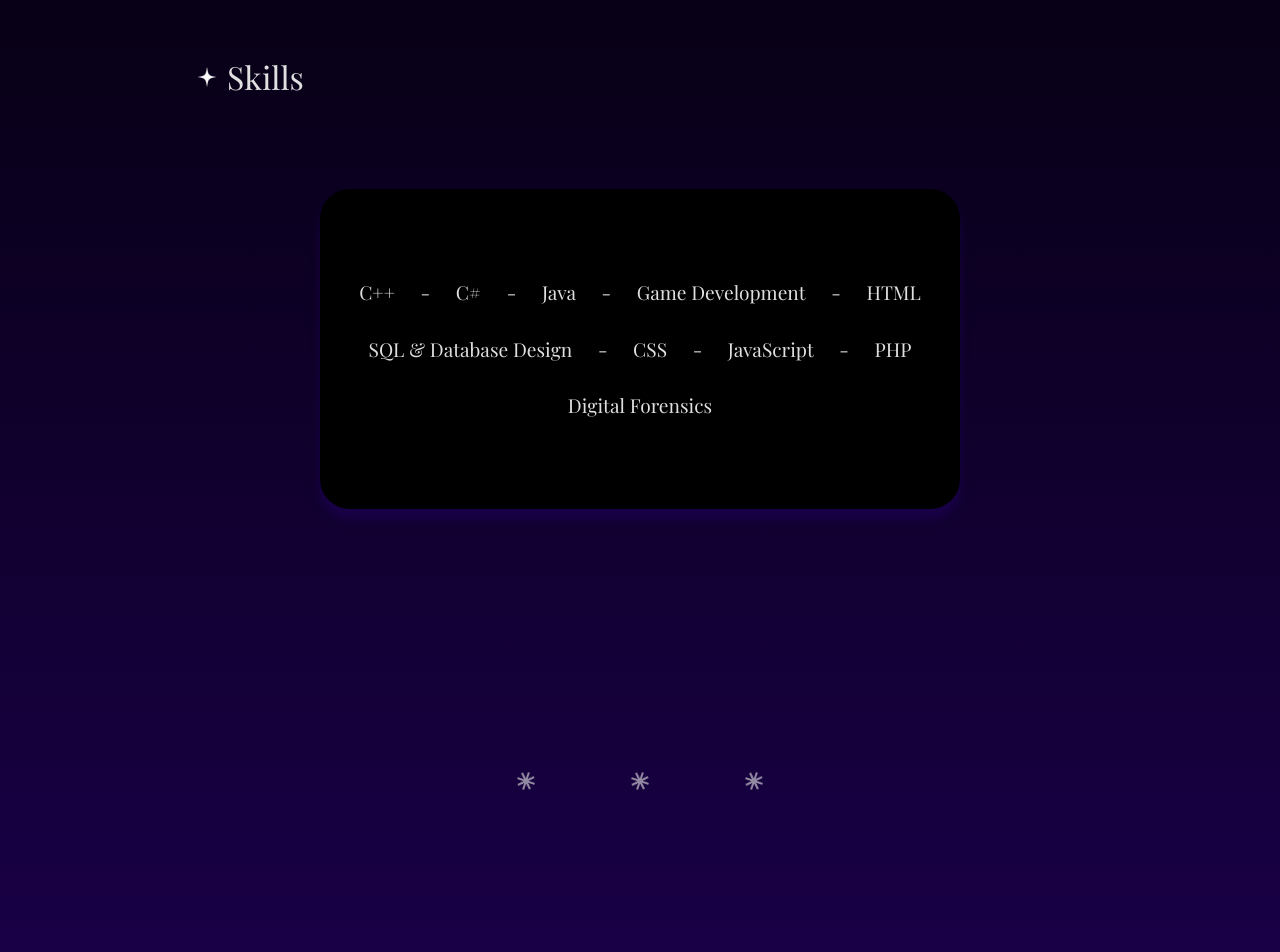
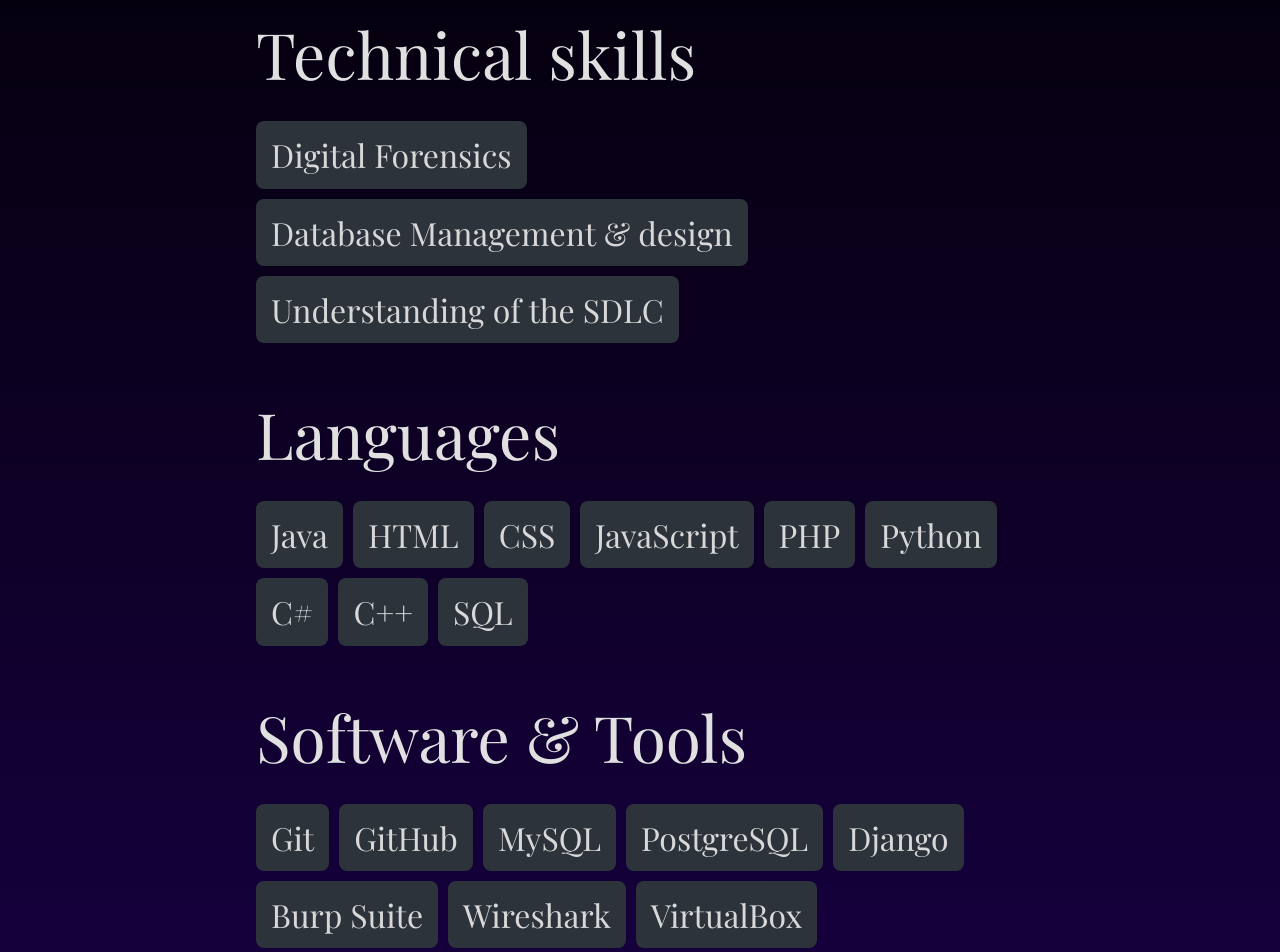
Before and after one commit to shouqv/Portfolio, a plain HTML site: page index.html in a window 1280 px wide. Shown: the part 1847-2799 px from the top of the page. Drawn offline with nearby package versions, Linux system fonts and the light colour scheme; a web font is replaced by a local one.

Commit message:
updating the skills section, and the animation of the project card

```diff
--- a/index.html
+++ b/index.html
@@ -38,9 +38,7 @@
                 </div>
                 <p class="content inMain"> Hey there! I'm Shouq Almutairi, a fresh Computer Science graduate with
                     First-Class Honours. I'm passionate about quantum computing, cybersecurity, game development, and
-                    machine learning.
-                    Beyond tech, I enjoy playing games and watching the Harry Potter movies during my leisure time
-                    &#9734;.
+                    machine learning &#9734;.
                 </p>
             </section>
 
@@ -54,20 +52,40 @@
                     <h2 class="inMain">Skills</h2>
                 </div>
 
-                <div class="movingDiv">
-                    <div class="centeringDiv">
-                        <ul class="content inMain" id="skillList">
-                            <li>C++</li>-
-                            <li>C#</li>-
-                            <li>Java</li>-
-                            <li>Game Development</li>-
-                            <li>HTML</li>
-                            <li>SQL & Database Design</li>-
-                            <li>CSS</li>-
-                            <li>JavaScript</li>-
-                            <li>PHP</li>
-                            <li>Digital Forensics</li>
-                        </ul>
+
+                <div class="centeringDiv">
+                    <div class="skills-section content">
+                        <h3 class="inMain" >Technical skills</h3>
+                        <div class="skills">
+                            <span class="skill">Digital Forensics</span>
+                            <span class="skill">Database Management & design</span>
+                            <span class="skill">Understanding of the SDLC</span>
+                        </div>
+
+                        <h3 class="inMain">Languages</h3>
+                        <div class="skills">
+                            <span class="skill">Java</span>
+                            <span class="skill">HTML</span>
+                            <span class="skill">CSS</span>
+                            <span class="skill">JavaScript</span>
+                            <span class="skill">PHP</span>
+                            <span class="skill">Python</span>
+                            <span class="skill">C#</span>
+                            <span class="skill">C++</span>
+                            <span class="skill">SQL</span>
+                        </div>
+
+                        <h3 class="inMain">Software & Tools</h3>
+                        <div class="skills">
+                            <span class="skill">Git</span>
+                            <span class="skill">GitHub</span>
+                            <span class="skill">MySQL</span>
+                            <span class="skill">PostgreSQL</span>
+                            <span class="skill">Django</span>
+                            <span class="skill">Burp Suite</span>
+                            <span class="skill">Wireshark</span>
+                            <span class="skill">VirtualBox</span>
+                        </div>
                     </div>
                 </div>
             </section>
@@ -83,7 +101,7 @@
                 <div id="projectPanel">
                     <div class="content inMain projectCard"><img id="card1" src="./assets/intruderWithin.png"> </div>
                     <div class="content inMain projectCard"><img id="card2" src="./assets/ChemUlate.png"> </div>
-                    <div class="content inMain projectCard"><img id="card3" src="./assets/card_frame .png"> </div>
+                    <!-- <div class="content inMain projectCard"><img id="card3" src="./assets/card_frame .png"> </div> -->
                     <div class="backgroundChild"> </div>
                 </div>
             </section>
--- a/scripts/app.js
+++ b/scripts/app.js
@@ -6,10 +6,8 @@
   let radiusCounter = 10
   let intersectedFlags = []
   let appended = false
-
   let flashlight = document.getElementById("flashlight");
   let mainText = document.querySelectorAll(".inMain")
-  let movingDiv = document.querySelector(".movingDiv")
   let contactText = document.querySelector("footer h2")
   let projectCard = document.querySelector("#projectPanel")
   let projectWindow = document.getElementById("projectWindow")
@@ -45,10 +43,10 @@
   let projectCardContents = {
     h1: { card1: "Intruder Within", card2: "ChemUlate", card3: "Under Construction" },
     p: {
-      card1: "Intruder Intruder Within, is an interactive educational game designed to teach cybersecurity concepts through engaging gameplay and real-world scenarios. Players take on the role of employee entrusted with safeguarding confidential company data from intruders. After receiving an alert, they must secure the data and identify the intruder.\n\nThe game introduces key cybersecurity principles based on the CIA triad (Confidentiality, Integrity and Availability) through various levels and puzzlesthat keep players actively learning\n\nTechnolgies:"
+      card1: "Intruder Within is an educational cybersecurity game developed in C# that teaches players key concepts of the CIA Triad: Confidentiality, Integrity, and Availability. It combines engaging gameplay with real-world cybersecurity scenarios to make learning both practical and interactive.\n\nPlayers take the role of an employee responsible for protecting company data. Each level focuses on one CIA principle and presents related challenges. By successfully completing levels, players earn clues that help them identify the intruder behind the attack and ultimately secure the company’s information.\n\nTechnolgies:"
       , card2: "\nChemUlate is a web-based chemical lab simulator that lets users safely perform virtual experiments. The project followed the software engineering life cycle, including planning and proposals, managing risks, defining user and system requirements, and creating system models like use case diagrams, sequence diagrams, and class diagrams.\n\n", card3: "Under Construction", card4: "Under Construction"
     },
-    img: { card1: '<img style="width:20vw; height:6vw" src="./assets/intruderWithinTech.png">', card2: '<img style="width:15vw; height:10vw" src="./assets/LogInPage.png"> <img style="width:15vw; height:10vw" src="./assets/homePage.png"> <img style="width:15vw; height:10vw" src="./assets/labFolder.png"> <img style="width:15vw; height:10vw" src="./assets/periodicTable.png">', card3: "" }
+    img: { card1: '<img class="card1content" style="width:20vw; height:6vw" src="./assets/intruderWithinTech.png">', card2: '<img class="card2content" style="width:15vw; height:10vw" src="./assets/LogInPage.png"> <img class="card2content" style="width:15vw; height:10vw" src="./assets/homePage.png"> <img class="card2content" style="width:15vw; height:10vw" src="./assets/labFolder.png"> <img class="card2content" style="width:15vw; height:10vw" src="./assets/periodicTable.png">', card3: "" }
   }
 
 
@@ -57,7 +55,7 @@
     setTimeout(() => {
       radiusCounter += 1;
       flashlight.style.setProperty("--radius", radiusCounter + "em");
-    }, i * 10);
+    }, i * 20);
   }
 
 
@@ -90,20 +88,8 @@
       if (entry.isIntersecting && !intersectedFlags.find((element) => element === entry.target)) {
 
         //below manipulate the opacity of the text in main
-        let opacity = 0
-        for (let i = 0; i <= 100; i++) {
-          setTimeout(() => {
-            opacity += 0.01;
-            entry.target.style.color = `rgba(224, 224, 224, ${opacity}`;
+        entry.target.classList.add("fade-in");
 
-          }, i * 10);
-        }
-
-        if (entry.target.innerText.toLowerCase() === "skills") {
-          //crediting the idea from:
-          //https://www.w3schools.com/jsref/tryit.asp?filename=tryjsref_style_animation
-          movingDiv.style.animation = "riseFade 2s both";
-        }
         if (entry.target.innerText.toLowerCase() === "projects") {
           projectCard.style.animation = "riseFade 2s both";
         }
@@ -167,6 +153,43 @@
   }
 
 
+
+
+const section = document.querySelector(".skills-section");
+const skillsContainers = document.querySelectorAll(".skills");
+
+const sectionObserver = new IntersectionObserver((entries) => {
+  entries.forEach((entry) => {
+    if (entry.isIntersecting) {
+      section.classList.add("visible");
+      // sectionObserver.unobserve(section);
+    }
+  });
+});
+
+
+const skillsObserver = new IntersectionObserver((entries) => {
+  entries.forEach((entry) => {
+    if (entry.isIntersecting) {
+      // crediting https://developer.mozilla.org/en-US/docs/Web/CSS/:scope
+      const skillItems = entry.target.querySelectorAll(":scope > .skill");
+
+      skillItems.forEach((skill, index) => {
+        setTimeout(() => {
+          skill.classList.add("show");
+        }, index * 50);
+      });
+      // skillsObserver.unobserve(entry.target);
+    }
+  });
+}, { threshold: 0.2 });
+
+skillsContainers.forEach((container) => skillsObserver.observe(container));
+sectionObserver.observe(section);
+
+
+
+
 }
 
 
--- a/styles/style.css
+++ b/styles/style.css
@@ -205,6 +205,11 @@
     padding: 2vh 0;
 }
 
+h3 {
+        font-size:1.7vw;
+}
+
+
 main {
     display: flex;
     flex-direction: column;
@@ -339,25 +344,7 @@
     justify-content: center;
 }
 
-.centeringDiv ul {
-    width: 50vw;
-    height: 40vh;
-    background-color: rgb(0, 0, 0);
-    display: flex;
-    justify-content: center;
-    align-items: center;
-    border-radius: 30px;
-    box-shadow: 0px 10px 10px rgba(34, 0, 95, 0.5);
-    flex-wrap: wrap;
-    column-gap: 2vw;
-    row-gap: 2vw;
-    align-content: center;
-}
 
-.movingDiv {
-    position: relative;
-    opacity: 0;
-}
 
 @keyframes riseFade {
     0% {
@@ -379,9 +366,64 @@
     }
 }
 
-#skillList {
-    padding: 0px 15px;
+
+
+.inMain {
+    color: rgba(224, 224, 224, 0);
+    transition: color 1s ease-out;
 }
+
+.fade-in {
+    color: rgba(224, 224, 224, 1);
+}
+
+.skills-section {
+    max-width: 60vw;
+    opacity: 0;
+    transform: translateY(50px);
+    transition: all 0.8s ease-out;
+
+    /* background-color: rgb(0, 0, 0);
+    border-radius: 30px;
+    box-shadow: 0px 10px 10px rgba(34, 0, 95, 0.5);
+    flex-wrap: wrap;
+    padding:1vh 2vw; */
+
+}
+
+.skills-section.visible {
+    opacity: 1;
+    transform: translateY(0);
+}
+
+
+.skills {
+    display: flex;
+    flex-wrap: wrap;
+    gap: 10px;
+    margin-bottom: 5vh;
+    padding-top: 2vh;
+}
+
+.skill {
+    background: #2d333b;
+    padding: 8px 15px;
+    border-radius: 8px;
+    font-size: 14px;
+    color: rgb(216, 216, 216);
+    display: inline-block;
+    opacity: 0;
+    transform: translateY(20px);
+    transition: all 1.1s ease-out;
+    font-size: 1vw;
+}
+
+.skill.show {
+    opacity: 1;
+    transform: translateY(0);
+}
+
+
 
 #projectPanel {
     display: flex;
@@ -393,40 +435,16 @@
     position: relative;
 }
 
+
 .projectCard img {
     width: 17vw;
     filter: blur(0);
-
+    transform: translateY(0) scale(1);
+    transition: transform 0.5s ease;
 }
 
 .projectCard img:hover {
-    animation: cardPicking 1s;
-    animation-fill-mode: both;
-}
-
-.projectCard img:not(:hover) {
-    animation: cardUnPicking 1s;
-    animation-fill-mode: both;
-}
-
-@keyframes cardUnPicking {
-    0% {
-        transform: translateY(-10px) scale(1.1)
-    }
-
-    100% {
-        transform: translateY(0) scale(1)
-    }
-}
-
-@keyframes cardPicking {
-    0% {
-        transform: translateY(0) scale(1)
-    }
-
-    100% {
-        transform: translateY(-10px) scale(1.1)
-    }
+    transform: translateY(-10px) scale(1.1);
 }
 
 
@@ -438,13 +456,14 @@
 /* Crediting https://stackoverflow.com/questions/28975673/how-to-blurcss-div-without-blur-child-element-and-without-absolute */
 .backgroundChild {
     position: absolute;
+    top:0;
     left: 0;
     right: 0;
     bottom: 0;
-    background-image: linear-gradient(rgb(26, 0, 73), plum, rgb(26, 0, 73));
+    background-image: linear-gradient(rgba(26, 0, 73,0.5), rgba(221, 160, 221,0.5), rgb(26, 0, 73,0.5));
     filter: blur(100px);
     z-index: -1;
-    height: 50%;
+
 }
 
 #skills .title {
@@ -523,9 +542,6 @@
     justify-content: center;
 
 }
-
-
-
 
 
 footer h2 {
@@ -632,38 +648,108 @@
 
 /* end of 3d design */
 
-@media screen and (max-width: 780px) {
-  .content , #projectWindow p{
-    font-size: 3vw;
-  }
+@media screen and (max-width: 1300px) {
 
-  h2 {
-    font-size: 4vw;
-  }
+    .content,
+    #projectWindow p {
+        font-size: 3vw;
+    }
 
-  .content img{
-    width: 25vw;
+    h2 {
+        font-size: 7vw;
+    }
+
+    h3 {
+        font-size:5vw;
+    }
+
+    .skill{
+        font-size: 2.5vw;
+    }
+    .skills-section{
+        width:80vw;
+        padding: 0 0 0 0vw;
+    }
+
+    .content img {
+        width: 25vw;
+    }
+
+    div.projectCard {
+        padding: 1vw;
+        ;
+    }
+
+    input,
+    textarea {
+        width: 60vw
+    }
+
+    .front {
+        font-size: 4vw;
+    }
+
+    nav ul li a {
+        font-size: 3vw;
+        padding: 2vw;
+    }
+
+    nav ul {
+        width: 80vw;
+    }
+
+
+    #mainDiv {
+    display: flex;
+    flex-direction: column;
+    padding: 10vh 8vw 5vh 8vw;
+    justify-content: center;
+    gap: 100px;
+}
+#flashlight:before{
+    height: 70vh;
+}
+footer {
+    height:95vh;
+    gap: 5vh;
 }
 
-div.projectCard
+.contactIcon
 {
-    padding: 1vw;;
+    gap:4vw;
 }
-input, textarea{
-   width:40vw
+
+.contactIcon img {
+    width:4vw;
 }
-.front {
-    font-size:4vw;
+.backgroundChild
+{
+filter: blur(50px);
 }
-nav ul li a{
-    font-size: 3vw;
-    padding:2vw;
+#projectPicsRight{
+    display:none;
 }
-nav ul {
-    width:80vw;
+
+#projectPicsLeft img.card1content{
+    padding-top: 4vh;
+    width:55vw !important;
+    height: 13vh !important;
 }
-div.centeringDiv ul{
-    width:70vw;
+
+#projectPicsLeft img.card2content{
+    padding-top: 4vh;
+    width:25vw !important;
+    height: 13vh !important;
+    border-radius: 6px !important;
+}
+
+
+#projectWindow {
+    height:85vh;
+}
+
+section {
+    padding: 3vh 0 1vh 0;
 }
 
 }
```
